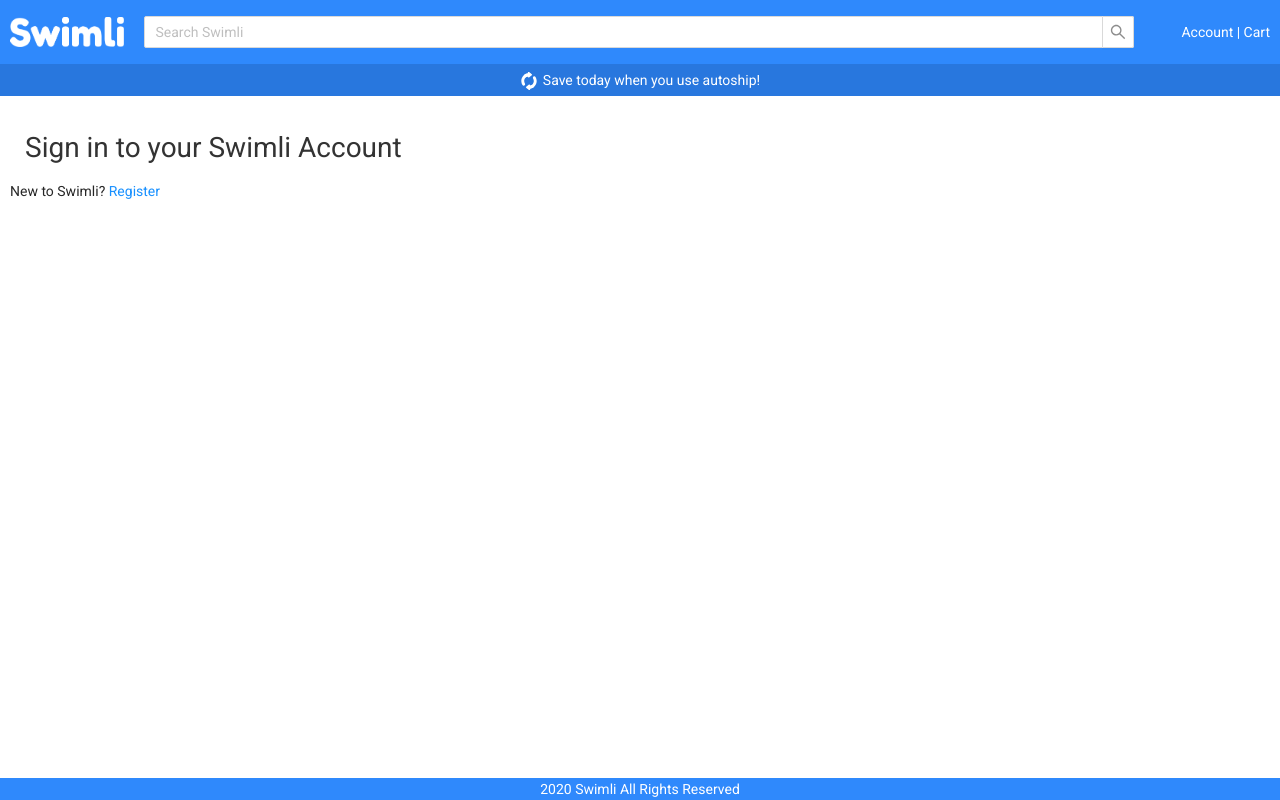
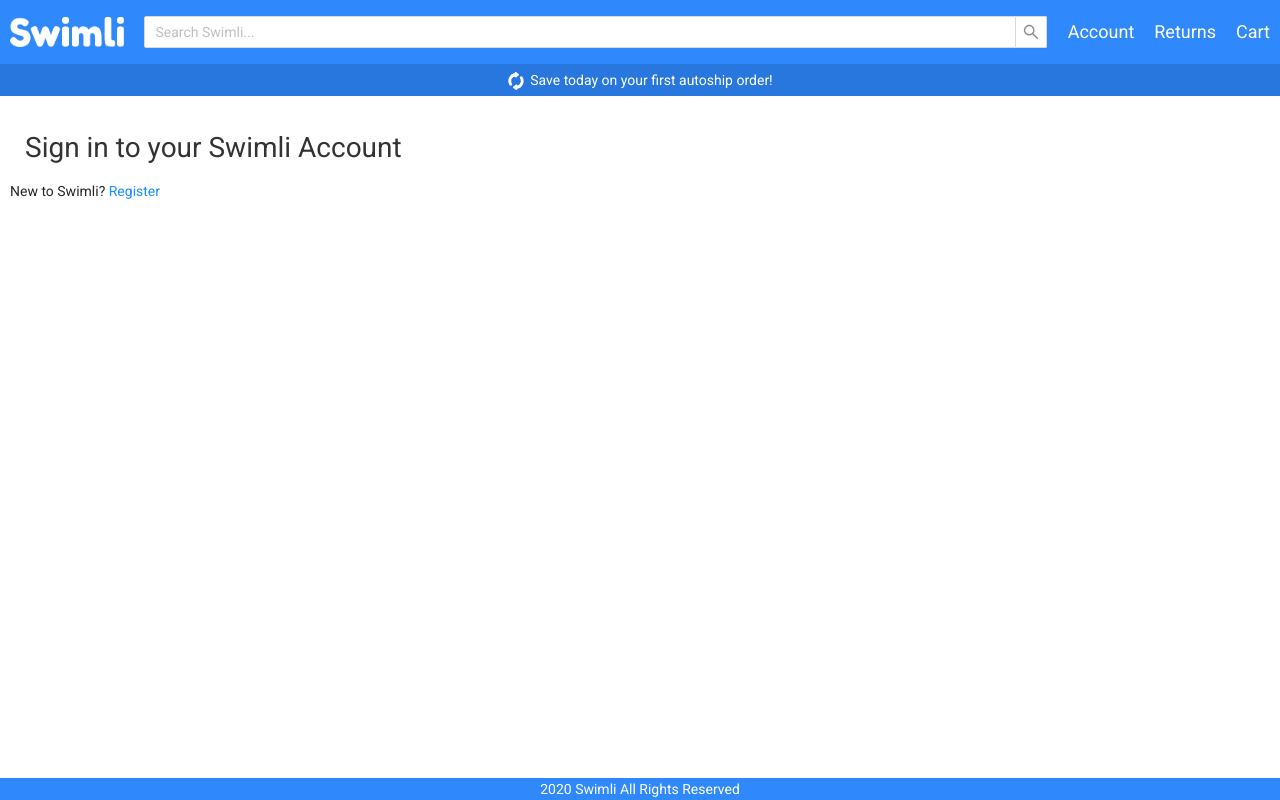
Before and after one commit to swimli-org/fe, a React (Create React App) app: page /login in a window 1280 px wide. Built offline with nearby package versions, Linux system fonts and the light colour scheme.

Commit message:
updated desktop links

```diff
--- a/src/components/Navbar.js
+++ b/src/components/Navbar.js
@@ -28,7 +28,7 @@ export default function Navbar() {
             <Search
               value={searchTerm}
               className='search-bar'
-              placeholder="Search Swimli"
+              placeholder="Search Swimli..."
               onChange={(e)=>setSearchTerm(e.target.value)}
               onSearch={() =>{
               const prom = new Promise(()=>history.push(`/results/${searchTerm}`))
@@ -37,7 +37,11 @@ export default function Navbar() {
             />
           </div>
 
-          <div className="desktop-links">Account | Cart</div>
+          <div className="desktop-links">
+            <div className='desktop-links-tab'><Link to='/account'>Account</Link></div>
+            <div className='desktop-links-tab'><Link to='/returns'>Returns</Link></div>
+            <div className='desktop-links-tab'><Link to='/cart'>Cart</Link></div>
+          </div>
 
           <Badge count={100} className='cart-button-badge' showZero={true} overflowCount={9} offset={[-40, 10]} style={{ backgroundColor: '#2f89fc' }}>
             <img src={cart} className='cart-button' alt='Logo' onClick={()=>history.push('/cart')}></img>
@@ -81,7 +85,7 @@ export default function Navbar() {
             <Search
               value={searchTerm}
               className='search-bar'
-              placeholder="Search Swimli"
+              placeholder="Search Swimli..."
               onChange={(e)=>setSearchTerm(e.target.value)}
               onSearch={() =>{
               const prom = new Promise(()=>history.push(`/results/${searchTerm}`))
@@ -90,8 +94,10 @@ export default function Navbar() {
             />
           </div>
           <div className='alert-header'>
-            <img src={autoship} className='autoship' alt='Autoship Icon' onClick={()=>history.push('/')}></img>
-            Save today when you use autoship!
+            <Link to='/register'>
+              <img src={autoship} className='autoship' alt='Autoship Icon' onClick={()=>history.push('/')}></img>
+              Save today on your first autoship order!
+            </Link>
           </div>
         </div>
 
--- a/src/styles/Navbar.css
+++ b/src/styles/Navbar.css
@@ -35,13 +35,35 @@
     align-items: center;
   }
   .desktop-links{
-    width: 142px;
+    width: auto;
     height: 30px;
     line-height: 30px;
+    font-size: 18px;
+    font-weight: 500;
     display: block;
     color: white;
     text-align: right;
+
   }
+  .desktop-links-tab{
+    display: inline;
+    margin-left: 20px;
+  }
+  .desktop-links-tab:first-child{
+    margin-left: 0px;
+  }
+  .desktop-links-tab a{
+    color: inherit;
+  }
+
+
+
+
+
+
+
+
+
   .search-bar{
     width: 100%;
     outline: 0;
@@ -94,9 +116,13 @@
     color: white;
     background: #2877DE;
   }
+  .alert-header a{
+    color: #FFFFFF;
+  }
   .autoship{
     height: 18px;
     padding-right: 5px;
+
   }
 
 
```
Also changed, not shown: src/components/Login.js (added, +11 -0 lines).
